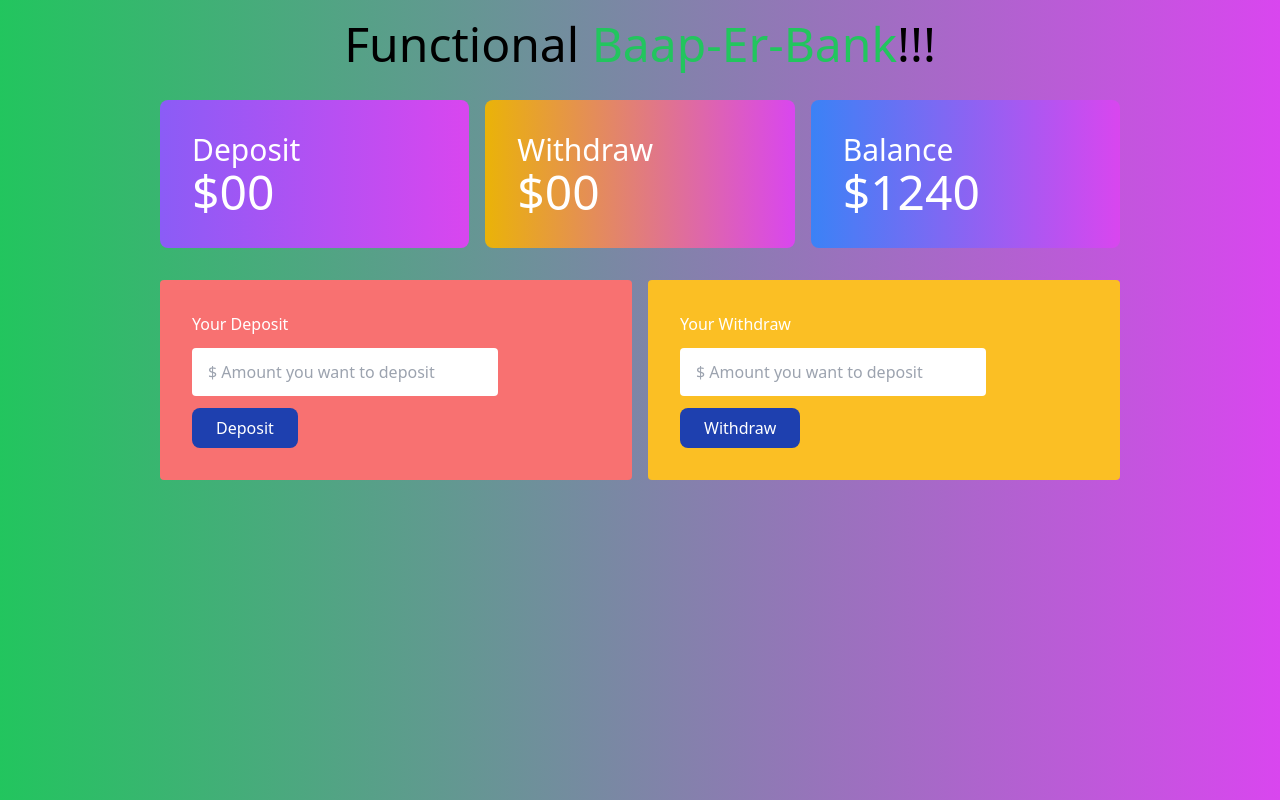
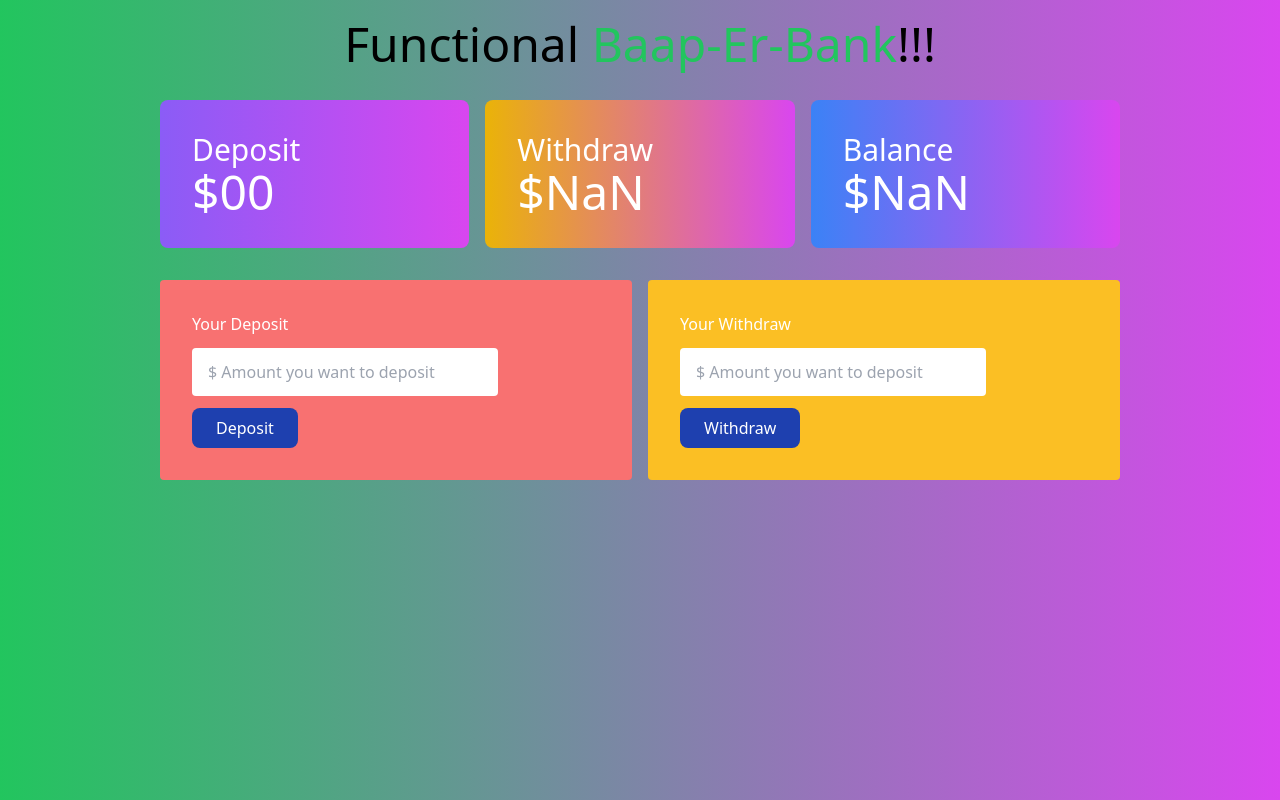
Before and after one commit to Maasuuum/bap-er-bank-recap, a plain HTML site: page index.html in a window 1280 px wide. Both pictures are taken after a click on the button "Withdraw". Drawn offline with nearby package versions, Linux system fonts and the light colour scheme.

Commit message:
withdraw element added

```diff
--- a/index.html
+++ b/index.html
@@ -37,12 +37,13 @@
                 </div>
                 <div class="bg-amber-400 p-8 rounded">
                     <h3 class="text-white mb-3">Your Withdraw</h3>
-                    <input class="w-3/4 px-4 py-3 rounded block" type="text" placeholder="$ Amount you want to deposit">
+                    <input id="withdraw-field" class="w-3/4 px-4 py-3 rounded block" type="text" placeholder="$ Amount you want to deposit">
                     <button id="btn-withdraw" class="bg-blue-800 px-6 py-2 text-white rounded-lg mt-3 font-medium hover:bg-sky-600">Withdraw</button>
                 </div>
             </div>
         </section>
     </main>
     <script src="js/deposit.js"></script>
+    <script src="js/withdraw.js"></script>
 </body>
 </html>
--- /dev/null
+++ b/js/withdraw.js
@@ -0,0 +1,41 @@
+/*
+1. add event handler with the withdraw button
+2. get the withdraw amount
+3. clear the withdraw input field
+4. get previous withdraw total
+5. calculate total withdraw amount and set it to the withdraw total element
+6. get previous balance
+7. calculate new balance and set it to the balance total element
+
+*/
+
+
+// step-1:
+document.getElementById('btn-withdraw').addEventListener('click', function(){
+
+    // step-2:
+    const withdrawField = document.getElementById('withdraw-field')
+    const newWithdrawAmountString = withdrawField.value;
+    const newWithdrawAmount = parseFloat(newWithdrawAmountString);
+
+    // step-3:
+    withdrawField.value = '';
+
+    // step-4:
+    const withdrawTotalElement = document.getElementById('withdraw-total');
+    const previousWithdrawTotalString = withdrawTotalElement.innerText;
+    const previousWithdrawTotal = parseFloat(previousWithdrawTotalString);
+
+    // step-5:
+    const newWithdrawTotal = previousWithdrawTotal + newWithdrawAmount;
+    withdrawTotalElement.innerText = newWithdrawTotal;
+
+    // step-6:
+    const balanceElement = document.getElementById('balance-total');
+    const previousBalanceTotalString = balanceElement.innerText;
+    const previousBalanceTotal = parseFloat(previousBalanceTotalString);
+
+    // step-7:
+    const newBalanceTotal = previousBalanceTotal - newWithdrawAmount;
+    balanceElement.innerText = newBalanceTotal;
+})
```
